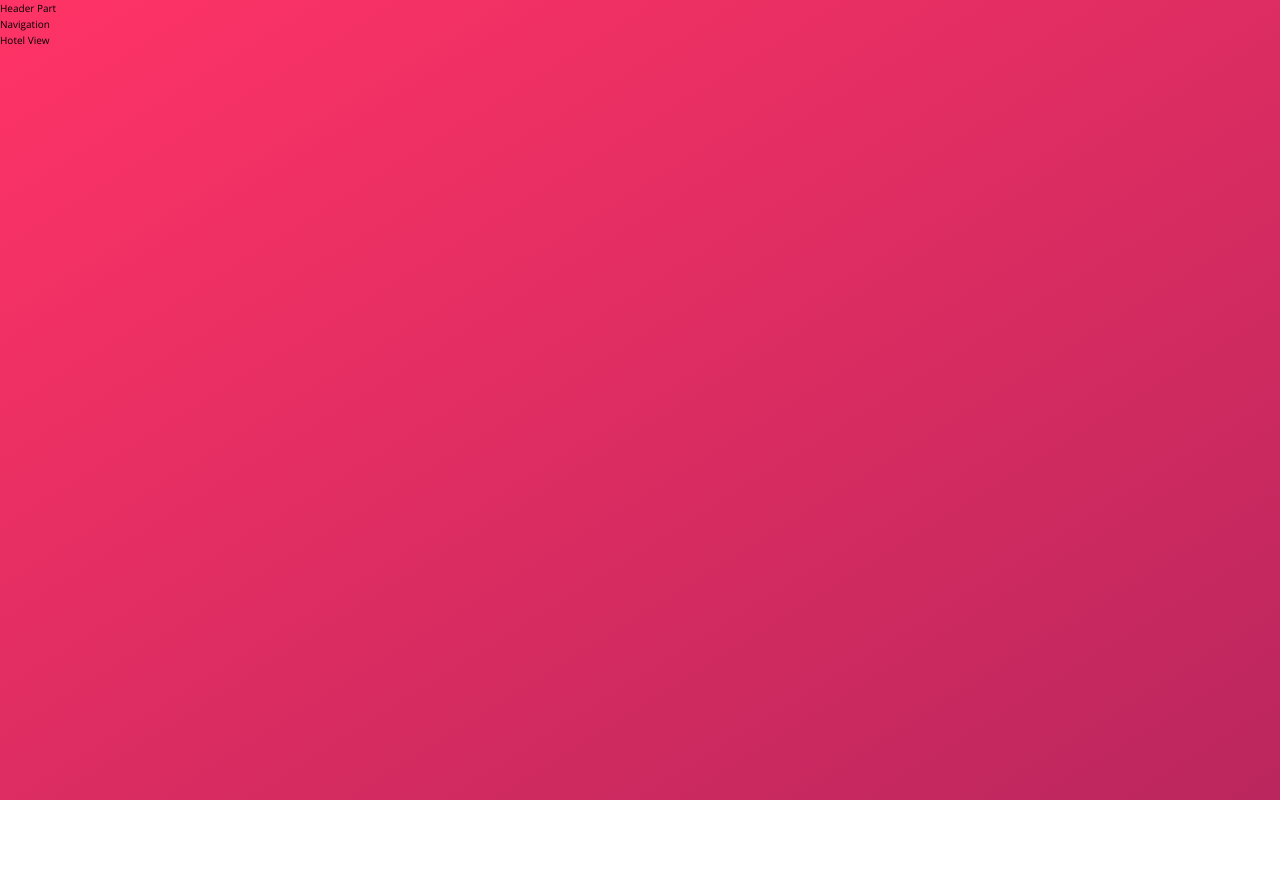
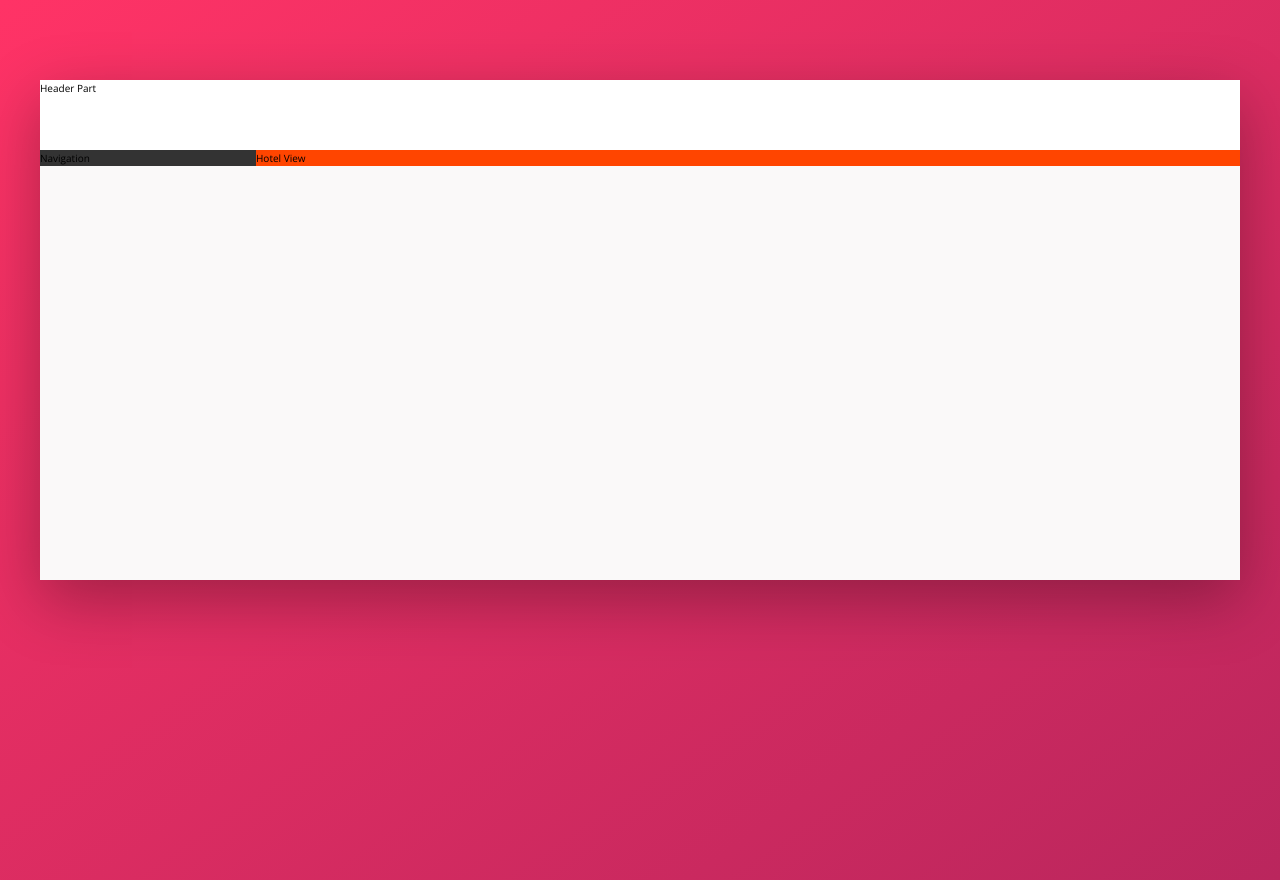
Before and after one commit to chshahid119/hotel-trillo, a website: page index.html in a window 1280 px wide. Before the commit the page ends 800 px from the top, so only its background shows below. Drawn offline with nearby package versions, Linux system fonts and the light colour scheme.

Commit message:
preprocessed code added

```diff
--- a/css/style.css
+++ b/css/style.css
@@ -18,7 +18,16 @@ Grey dark 3: #999
 :root {
   --color-primary: #eb2f64;
   --color-primary-light:#FF3366;
-  --color-primary-dark:#BA265D; }
+  --color-primary-dark:#BA265D;
+  --color-grey-light-1: #faf9f9;
+  --color-grey-light-2: #f4f2f2;
+  --color-grey-light-3: #f0eeee;
+  --color-grey-light-4: #ccc;
+  --color-grey-dark-1: #333;
+  --color-grey-dark-2: #777;
+  --color-grey-dark-3: #999;
+  --shadow-dark: 0 2rem 6rem rgba(0,0,0,0.3 )
+; }
 
 * {
   margin: 0;
@@ -37,7 +46,32 @@ body {
   font-family: 'Open Sans',sans-serif;
   font-weight: 400;
   line-height: 1.6;
+  color: var(--color-Grey-dark-2);
   background-image: linear-gradient(to right bottom, var(--color-primary-light), var(--color-primary-dark));
   background-size: cover;
   background-repeat: no-repeat;
   min-height: 100vh; }
+
+.container {
+  max-width: 120rem;
+  margin: 8rem auto;
+  background-color: var(--color-grey-light-1);
+  box-shadow: var(--shadow-dark);
+  min-height: 50rem; }
+
+.header {
+  height: 7rem;
+  background-color: #fff;
+  border-bottom: var(--color-grey-light-2); }
+
+.content {
+  display: flex; }
+
+.sidebar {
+  background-color: var(--color-grey-dark-1);
+  flex: 0 0 18%; }
+
+.hotel-view {
+  background-color: #fff;
+  background-color: orangered;
+  flex: 1; }
```
